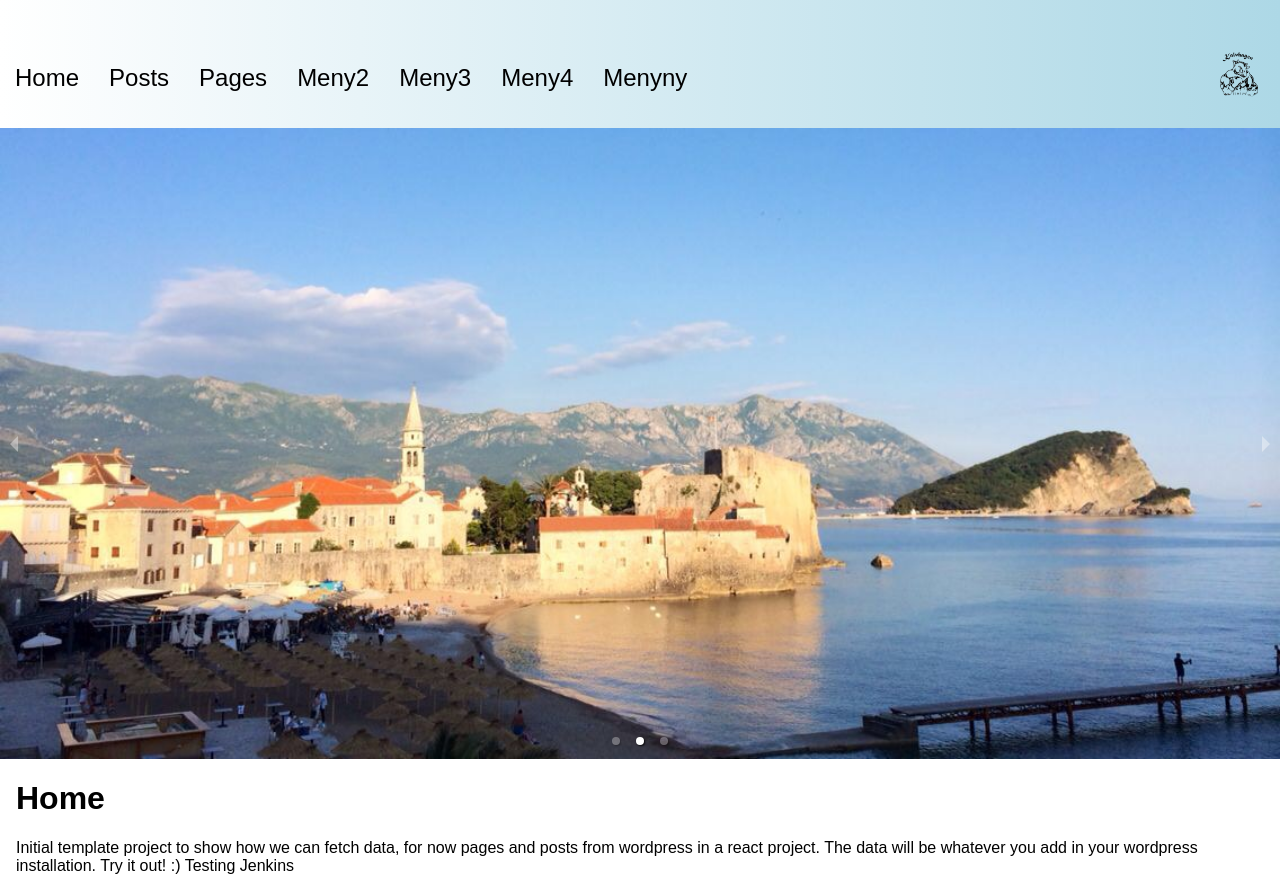
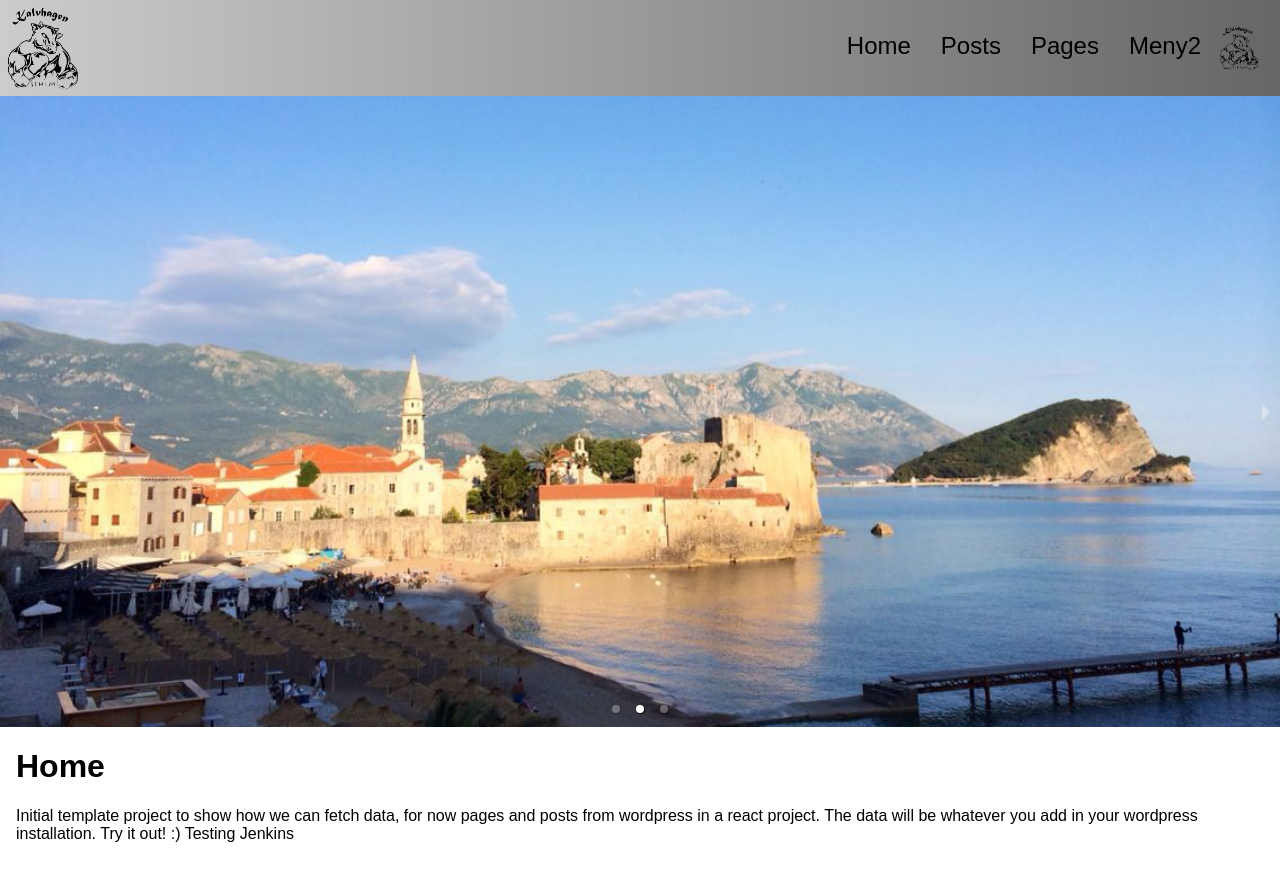
Before and after one commit to ClaremontAB/Kalvhagen, a React app: page / in a window 1280 px wide. After the commit the page ends 859 px from the top, so only its background shows below. Built offline with nearby package versions, Linux system fonts and the light colour scheme.

Commit message:
fixed some css, moved binding of functions in Menu.js

```diff
--- a/src/Header.js
+++ b/src/Header.js
@@ -9,6 +9,7 @@ class Header extends Component {
   render() {
     return (
       <div className="header">
+          <img src={logo} className="topLogo" alt="Logo"/>
           <Menu />
       </div>
     );
--- a/src/Menu.js
+++ b/src/Menu.js
@@ -10,8 +10,6 @@ class Menu extends Component {
     this.state = ({
       visible: false
     });
-    this.showMenu = this.showMenu.bind(this);
-    this.hideMenu = this.hideMenu.bind(this);
   }
 
   getMenuItems(cssClass = "headerItem") {
@@ -21,21 +19,18 @@ class Menu extends Component {
         <Link to="/posts" key="1" className={cssClass} >Posts</Link>
         <Link to="/pages" key="2" className={cssClass} >Pages</Link>
         <Link to="/pages" key="3" className={cssClass} >Meny2</Link>
-        <Link to="/pages" key="4" className={cssClass} >Meny3</Link>
-        <Link to="/pages" key="5" className={cssClass} >Meny4</Link>
-        <Link to="/pages" key="6" className={cssClass} >Menyny</Link>
       </div>
     )
   }
 
-  showMenu() {
+  showMenu = () => {
     this.setState({
       visible: true
     });
     document.addEventListener("click", this.hideMenu);
   }
 
-  hideMenu() {
+  hideMenu = () => {
     this.setState({
       visible: false
     });
--- a/src/css/header.css
+++ b/src/css/header.css
@@ -1,10 +1,11 @@
 .header {
-  height: 8em;
+  height: 6em;
   width: 100%;
-  background: linear-gradient(to right, white , lightBlue);
+  overflow: hidden;
+  background: linear-gradient(to right, #CCCCCC , #666666);
 }
 
 .topLogo {
   height: inherit;
-  width: auto;
+  float:left;
 }
--- a/src/css/menu.css
+++ b/src/css/menu.css
@@ -2,7 +2,7 @@
   display:block;
   position:absolute;
   z-index:5;
-  top:7em;
+  top:6em;
   right: 0;
   width:12em;
   height:auto;
@@ -20,8 +20,10 @@
 }
 
 .headerMenu {
-  top: 4em;
+  top: 2em;
   position: relative;
+  float:right;
+  right:4em;
 }
 
 .headerItem {
@@ -41,7 +43,7 @@ a.headerItem:hover
   width: 3em;
   height: auto;
   position: absolute;
-  top: 3em;
+  top: 1.4em;
   right: 1em;
   display: inline-block;
 }
```
